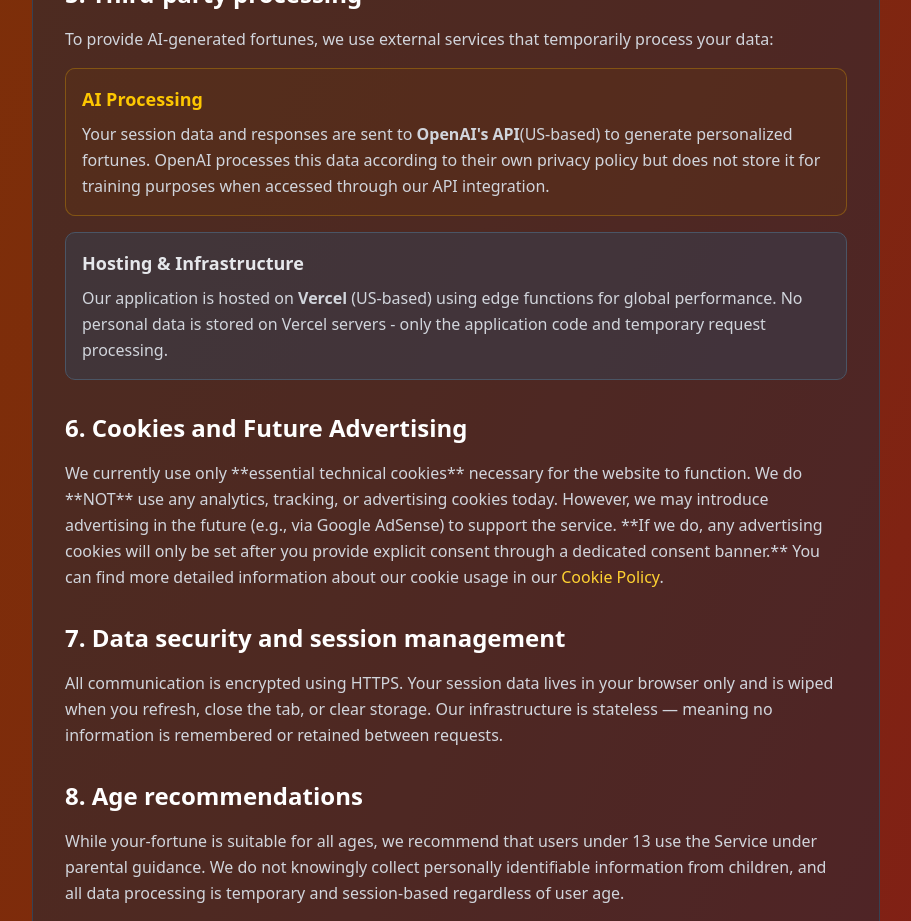
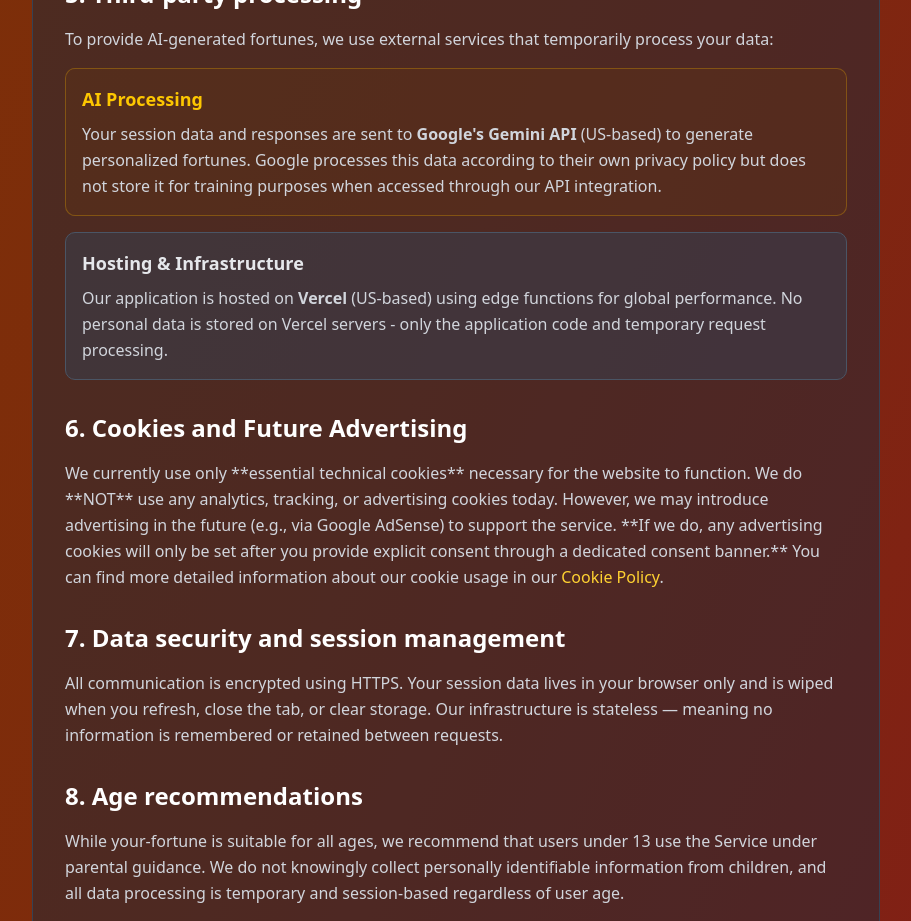
Before and after one commit to LeConsulat2/fortune-final, a Next.js app: page /privacy in a window 1280 px wide. Shown: the part 1320-2241 px from the top of the page, without its empty margins (184-1095 px from the left). Built offline with nearby package versions, Linux system fonts and the light colour scheme.

Commit message:
Update page.tsx

```diff
--- a/app/(legal)/privacy/page.tsx
+++ b/app/(legal)/privacy/page.tsx
@@ -192,11 +192,12 @@ export default function PrivacyPage() {
             </h3>
             <p className="text-gray-300 leading-relaxed">
               Your session data and responses are sent to{' '}
-              <strong>OpenAI&apos;s API</strong>
-              (US-based) to generate personalized fortunes. OpenAI processes
-              this data according to their own privacy policy but does not store
-              it for training purposes when accessed through our API
-              integration.
+              <strong>Google&apos;s Gemini API</strong> (US-based) to generate
+              personalized fortunes. Google processes this data according to
+              their own privacy policy but does not store it for training
+              purposes when accessed through our API integration.
+              {/* Optional: You could add a link here to Google's AI privacy terms if desired */}
+              {/* For example: (<a href="https://policies.google.com/privacy" className="text-purple-400 hover:text-purple-300" target="_blank" rel="noopener noreferrer">See Google's Privacy Policy</a>) */}
             </p>
           </div>
           <div className="bg-gray-700/50 p-4 rounded-lg border border-gray-600 mt-4">
```
